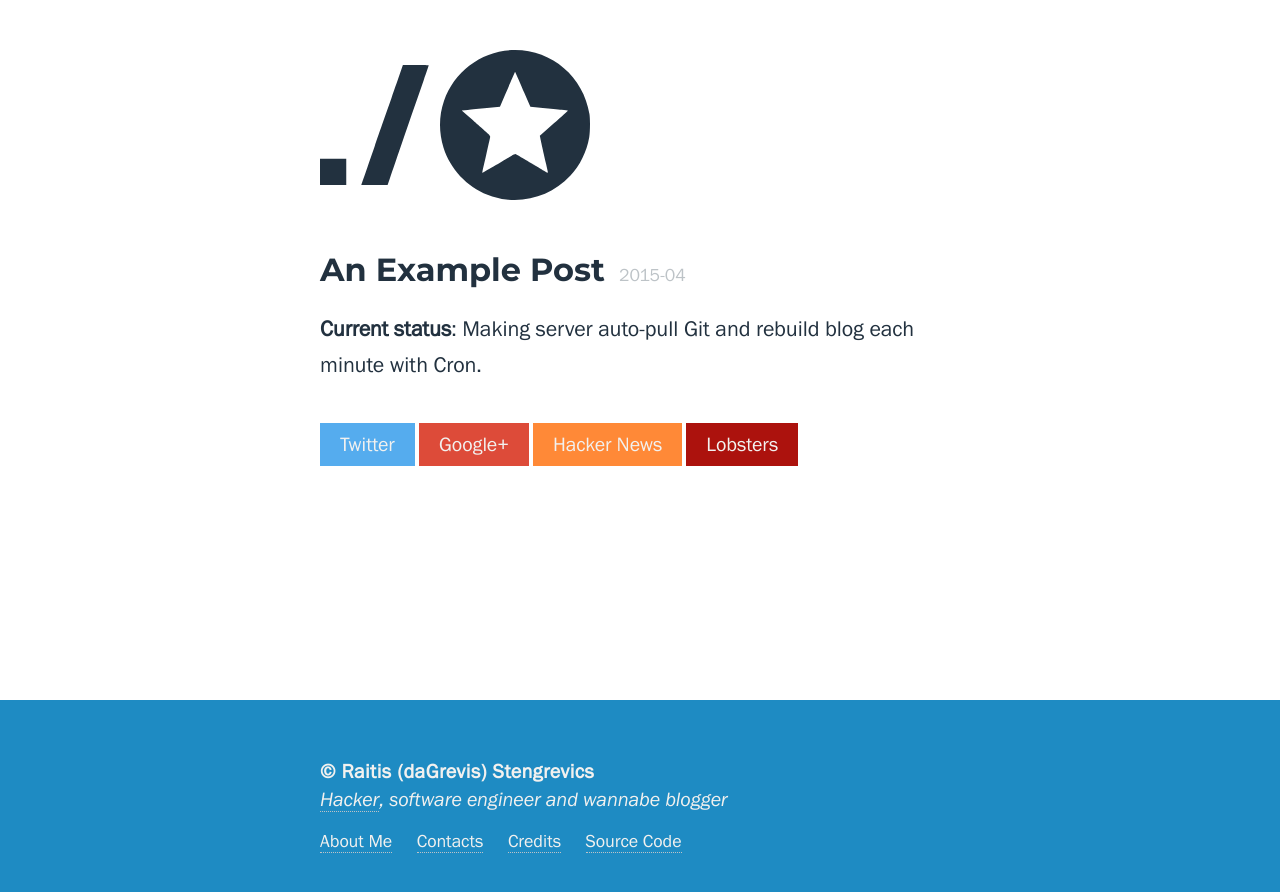
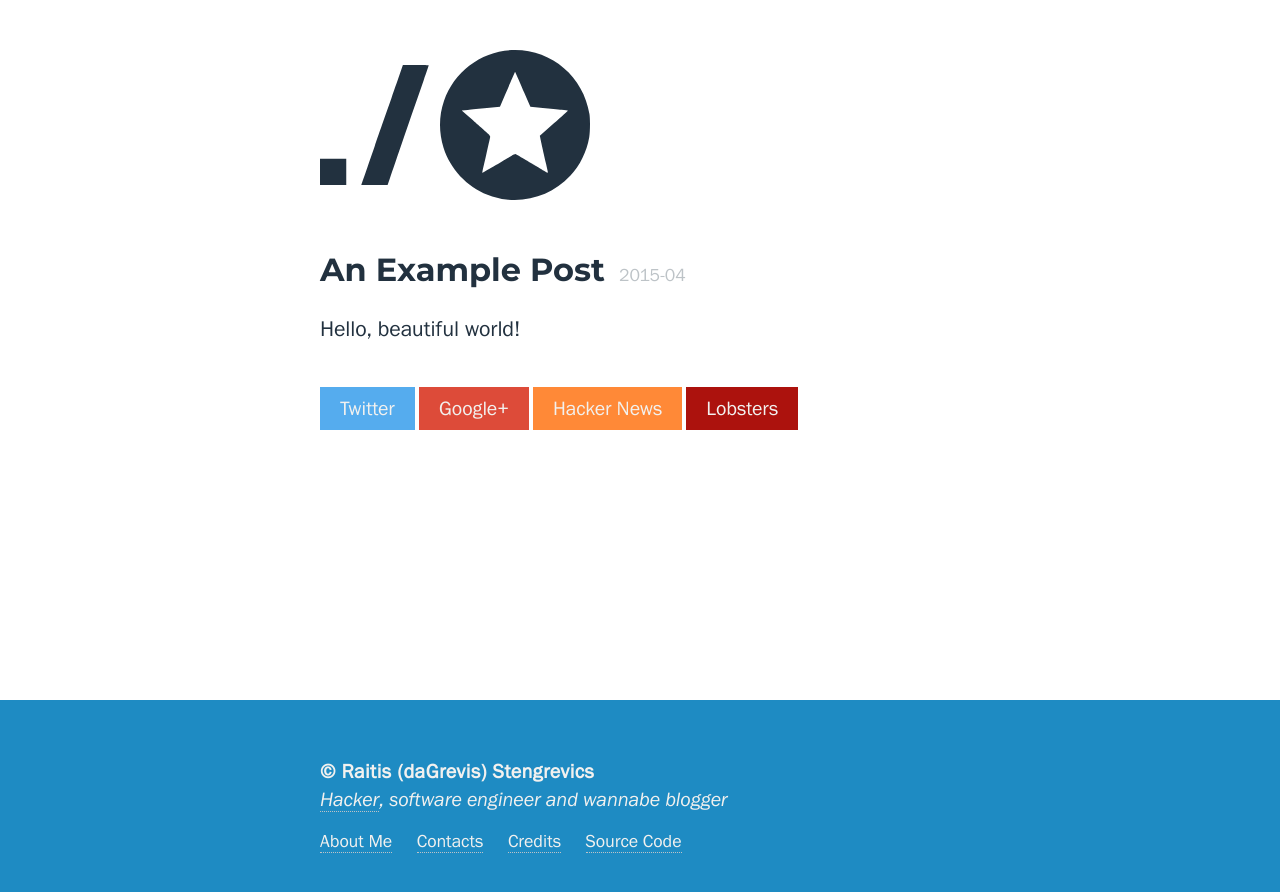
Before and after one commit to daGrevis/daGrev.is, a Jekyll site: the page built from _posts/2015-04-12-an-example-post.md, in a window 1280 px wide. Shown: the top 892 px of the page. Built offline with Jekyll 4.4.1, drawn with Linux system fonts in a browser that asks for light colours; comment, search, counter and statistics services are not loaded.

Commit message:
More exampling

```diff
--- a/_posts/2015-04-12-an-example-post.md
+++ b/_posts/2015-04-12-an-example-post.md
@@ -4,4 +4,4 @@ title: "An Example Post"
 date: 2015-04-12 15:40:00
 ---
 
-**Current status**: Making server auto-pull Git and rebuild blog each minute with Cron.
+Hello, beautiful world!
```
